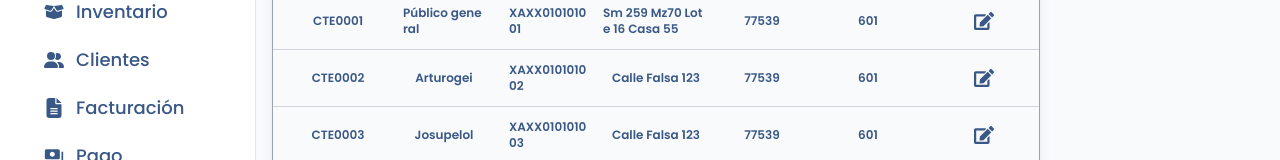
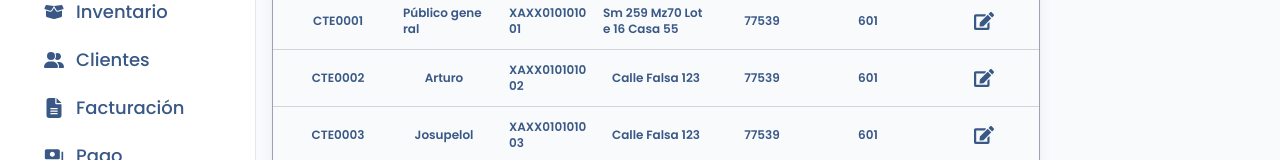
Before and after one commit to SergioToppec/Point-of-sale, a React (Vite) app: page /dashboard/clients in a window 1280 px wide. Shown: the part 216-376 px from the top of the page. Built offline with nearby package versions, Linux system fonts and the light colour scheme.

Commit message:
Avance de vistas

```diff
--- a/src/modules/settings/components/GeneralSettingsForm.jsx
+++ b/src/modules/settings/components/GeneralSettingsForm.jsx
@@ -2,7 +2,7 @@ import { FaCircleExclamation } from "react-icons/fa6";
 
 export default function GeneralSettingsForm() {
   return (
-    <div className="flex flex-col items-center  w-full h-full  mt-4">
+    <div className="flex flex-col items-center w-full h-full  mt-4">
       <label className="text-2xl text-azulOscuro font-medium">
         Configuración general
       </label>
@@ -10,7 +10,7 @@ export default function GeneralSettingsForm() {
         <div className="grid grid-cols-2 justify-between items-center w-full mt-4 ">
         <div className="flex flex-row items-center justify-start ml-4 mt-4">
           <span>
-            <FaCircleExclamation size={18} title="ola arturgei" tooltip="Información adicional sobre la opción 1" className="text-azulOscuro mr-2" />
+            <FaCircleExclamation size={18} title="ola arturo" tooltip="Información adicional sobre la opción 1" className="text-azulOscuro hover:text-azulFuerte mr-2" />
           </span>
           <input
             type="checkbox"
@@ -21,7 +21,7 @@ export default function GeneralSettingsForm() {
         </div>
         <div className="flex flex-row items-center justify-start ml-4 mt-4">
           <span>
-            <FaCircleExclamation size={18} className="text-azulOscuro mr-2" />
+            <FaCircleExclamation size={18} className="text-azulOscuro hover:text-azulFuerte mr-2" />
           </span>
           <input
             type="checkbox"
@@ -43,7 +43,7 @@ export default function GeneralSettingsForm() {
         </div>
         <div className="flex flex-row items-center justify-start ml-4 mt-4">
           <span>
-            <FaCircleExclamation size={18} className="text-azulOscuro mr-2 hover:text-azulClaro" />
+            <FaCircleExclamation size={18} className="text-azulOscuro mr-2 hover:text-azulFuerte" />
           </span>
           <input
             type="checkbox"
--- a/src/ui/clients/components/ClientsTable.jsx
+++ b/src/ui/clients/components/ClientsTable.jsx
@@ -14,7 +14,7 @@ const clients_data = [
   },
   {
     codigo: "CTE0002",
-    razon: "Arturogei",
+    razon: "Arturo",
     rfc: "XAXX010101002",
     domicilio: "Calle Falsa 123",
     cp: "77539",
```
